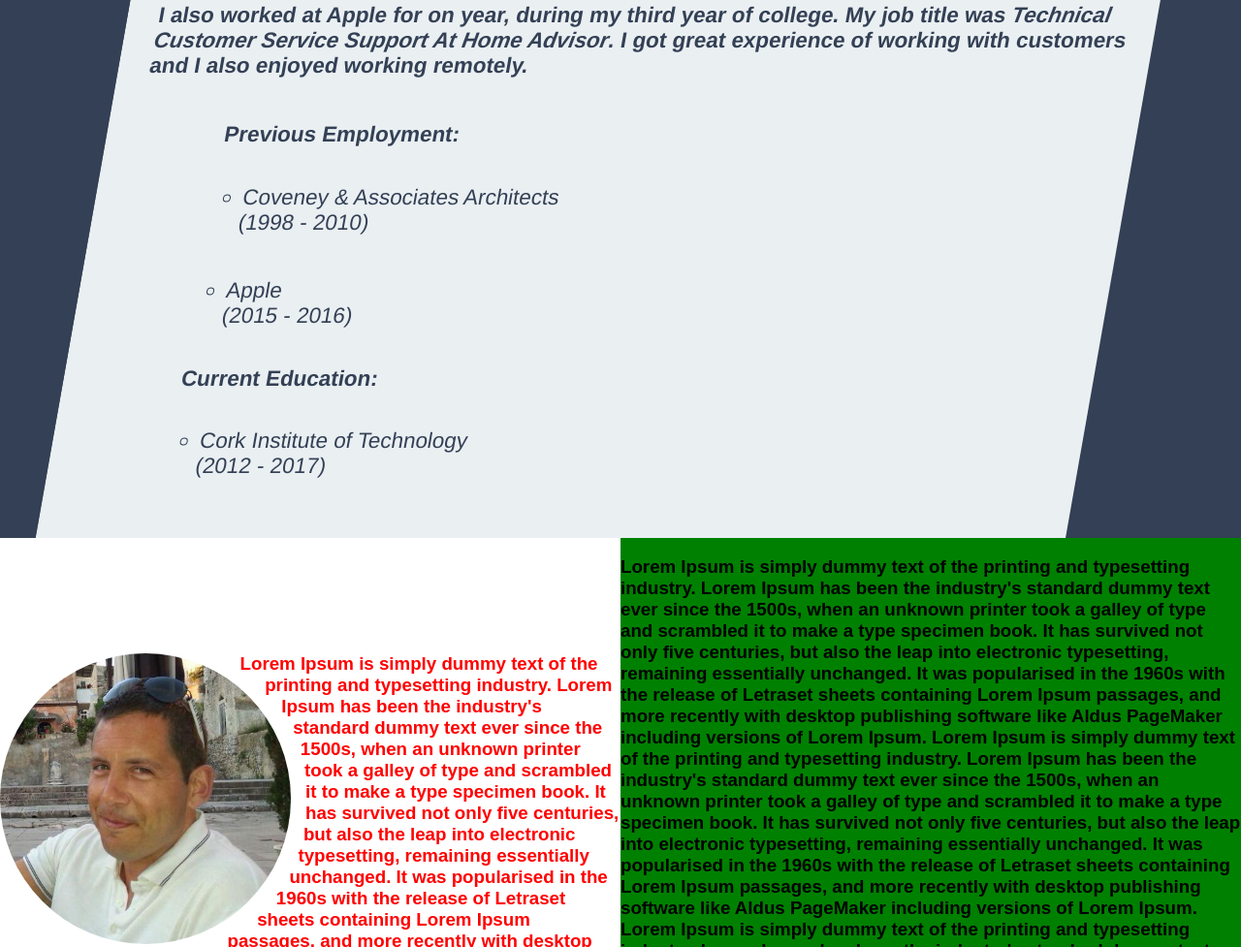
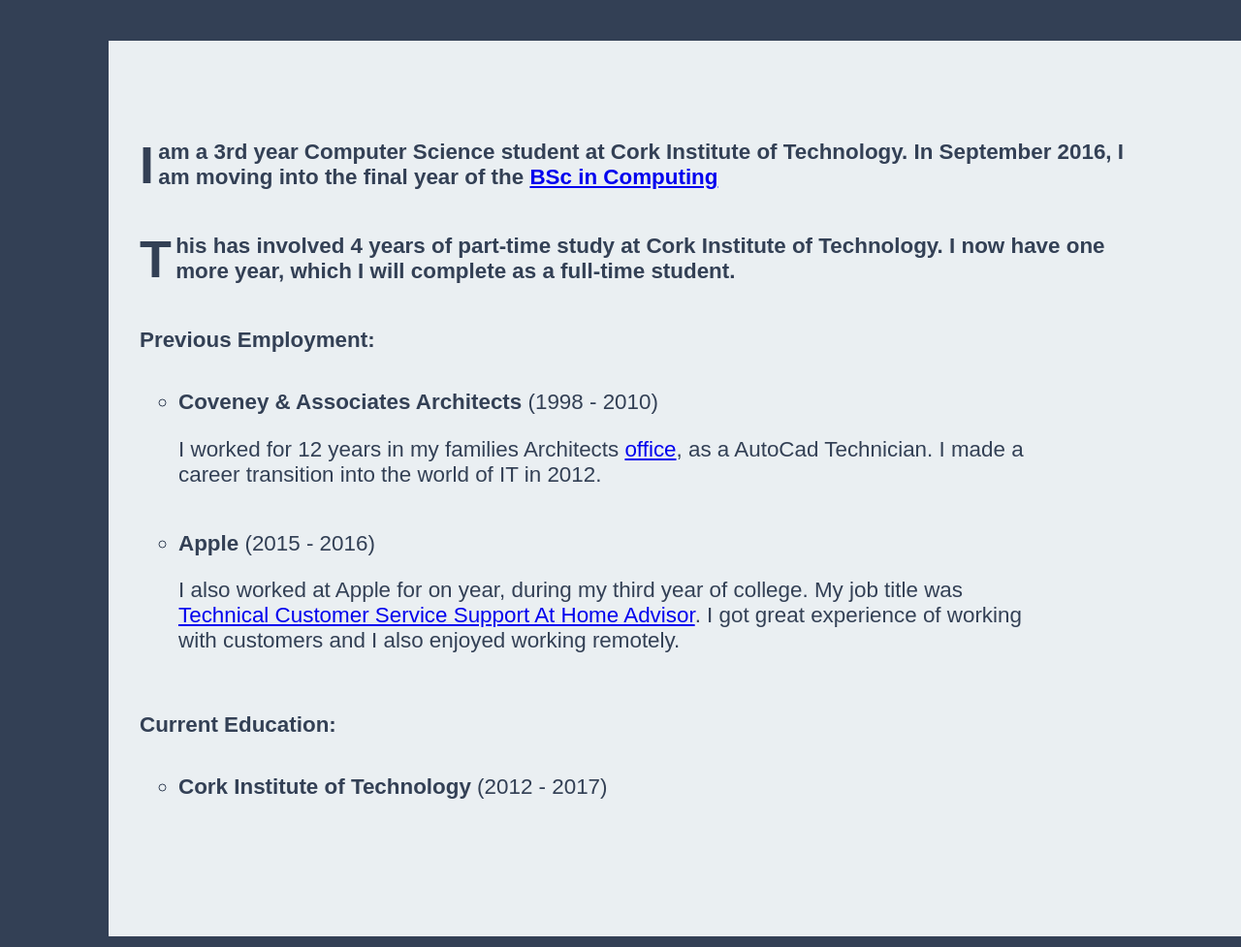
Before and after one commit to BrianCoveney/PersonalSite, a website: page index.html in a window 1280 px wide. Shown: the part 1057-2034 px from the top of the page at 97% size. Drawn offline with Linux system fonts and the light colour scheme.

Commit message:
removed layout skew. added pic of my android app

```diff
--- a/index.html
+++ b/index.html
@@ -2,7 +2,6 @@
 <html lang="en">
 <head>
     <title>Brian's Site Home</title>
-    <meta name="viewport" content="width=device-width, initial-scale=1">
     <link rel="stylesheet" type="text/css" href="dist/css/main.css">
     <script src="src/js/jquery.min.js"></script>
 </head>
@@ -24,42 +23,47 @@
                 <p><span>Brian Coveney</span><br >
                     Computer Science Student </p>
             </div>
+            <a href="#part2"><span id="triangle"></span></a>
         </div>
         <div class="shape_rect topLhs"></div>
     </div>
     <section id="part2">
         <div class="section_inner">
-            <p class="bio pt1">
-                I worked for 12 years in an Architects office as a AutoCad Technician.
-                I made a career transition into the world of IT in 2012.
-                This has involved 4 years of part-time study at Cork Institute of Technology.
+            <p>
+                I am a 3rd year Computer Science student at Cork Institute of Technology.
+                In September 2016, I am moving into the final year of the
+                <a href="http://courses.cit.ie/index.cfm/page/course/code/CR_KCOMP_7" >BSc in Computing</a>
+            </p>
+            <p>
+                This has involved 4 years of part-time study at
+                Cork Institute of Technology.
                 I now have one more year, which I will complete as a full-time student.
-            </p>
-            <p class="bio pt2">
-                I also worked at Apple for on year, during my third year of college.
-                My job title was <i>Technical Customer Service Support At Home Advisor</i>. I got great
-                experience of working with customers and I also enjoyed working remotely.
             </p>
             <h3>Previous Employment:</h3>
             <ul>
-                <li>Coveney & Associates Architects
-                    <br >(1998 - 2010)
+                <li>Coveney & Associates Architects <span>(1998 - 2010)</span>
+                    <p>I worked for 12 years in my families Architects <a href="https://briancoveney.github.io/CoveneyArchitects/index.html">office</a>,
+                        as a AutoCad Technician. I made a career transition into the world of IT in 2012.</p>
                 </li>
-                <li>Apple
-                    <br >(2015 - 2016)
+                <li>Apple <span>(2015 - 2016)</span>
+                    <p class="bio pt2">
+                        I also worked at Apple for on year, during my third year of college.
+                        My job title was <a href="https://www.apple.com/jobs/ie/aha.html" >Technical Customer Service
+                        Support At Home Advisor</a>. I got great experience of working with customers and I also enjoyed
+                        working remotely.
+                    </p>
                 </li>
             </ul>
             <h3>Current Education:</h3>
             <ul>
-                <li>Cork Institute of Technology
-                    <br >(2012 - 2017)
+                <li>Cork Institute of Technology <span>(2012 - 2017)</span>
                 </li>
             </ul>
         </div>
     </section>
     <article>
         <div id="part3">
-            <div class="circle_pic"></div>
+            <div class="app_screenshot"></div>
             <h3 class="content2">
                 Lorem Ipsum is simply dummy text of the printing and typesetting industry. Lorem Ipsum has been the industry's standard dummy text ever since the 1500s, when an unknown printer took a galley of type and scrambled it to make a type specimen book. It has survived not only five centuries, but also the leap into electronic typesetting, remaining essentially unchanged. It was popularised in the 1960s with the release of Letraset sheets containing Lorem Ipsum passages, and more recently with desktop publishing software like Aldus PageMaker including versions of Lorem Ipsum. Lorem Ipsum is simply dummy text of the printing and typesetting industry. Lorem Ipsum has been the industry's standard dummy text ever since the 1500s, when an unknown printer took a galley of type and scrambled it to make a type specimen book. It has survived not only five centuries, but also the leap into electronic typesetting, remaining essentially unchanged. It was popularised in the 1960s with the release of Letraset sheets containing Lorem Ipsum passages, and more recently with desktop publishing software like Aldus PageMaker including versions of Lorem Ipsum.
             </h3>
@@ -92,7 +96,6 @@
     </div>
 </div>
 
-
 <footer id="mFooter">
     <p class='footer_cont' >Posted by: ChangeName</p>
     <p>Contact information: <a href="mailto:someone@example.com">
--- a/package.json
+++ b/package.json
@@ -17,7 +17,7 @@
     "watch:css": "onchange 'src/scss/*.scss' -- npm run build:css",
     "watch:images": "onchange 'src/images' -- npm run build:images",
     "watch:js": "onchange 'src/js/*.js' -- npm run build:js",
-    "watch:all": "parallelshell 'npm run serve' 'npm run watch:css' 'npm run watch:js'"
+    "watch:all": "parallelshell 'npm run serve' 'npm run watch:css' 'npm run watch:js' 'npm run build:images'"
   },
   "devDependencies": {
     "autoprefixer": "^6.3.7",
--- a/src/scss/main.scss
+++ b/src/scss/main.scss
@@ -143,7 +143,9 @@
       .txt_over_main_img{
         font-family: Ailerons, "Courier New", monospace;
         margin-top: 0;
+        margin-bottom: 15rem;
         text-align: center;
+
 
 
         p span{
@@ -192,30 +194,13 @@
     flex-direction: column;
 
     #circle_profile_pic {
-      width: 200px;
-      height: 200px;
+      width: 280px;
+      height: 280px;
       margin-top: 100px;
       border-radius: 50%;
       background: url('../images/me.jpg');
       background-size: cover;
     }
-
-    #triangle {
-      width: 0;
-      height: 0;
-      border-top: 140px solid #20a3bf;
-      border-left: 90px solid transparent;
-      border-right: 90px solid transparent;
-      opacity: 0.5;
-
-
-    }
-
-    // removes Firefox blue border
-    a:focus {
-      outline: 0;
-    }
-
    }
 }
 
@@ -227,7 +212,8 @@
   background-color: #334055;
   flex-basis: 100%;
   overflow: hidden;
-
+  padding-bottom: 10rem;
+  padding-top: 10rem;
 
 
   .section_inner{
@@ -237,33 +223,34 @@
     min-width:100%;
     min-height:100%;
     background: #eaeff2;
-    transform: skew(-10deg);
+    //transform: skew(-10deg);
     overflow: hidden;
     margin-left: 20%;
     padding-left: 2em;
-    padding-right: 1em;
-
+    padding-top: 5em;
 
     // This clipping region,
     // cuts off a part of the section on the rhs
-    clip-path: polygon(0 100%, 0 0, 80% 0, 80% 100%);
+    //clip-path: polygon(0 100%, 0 0, 80% 0, 80% 100%);
 
 
 
     p{
       font-size: 1.4em;
-      margin-top:5em;
-      margin-right: 5em;
       font-weight: bold;
       width:80%;
       align-self: flex-start;
       color: #334055;
-
     }
 
-    .pt2{
-      margin-top: 0;
 
+
+    p:first-letter{
+      font-size: 2.4em;
+      float:left;
+      margin-top: -0.10em;
+      margin-right: .08em;
+      margin-bottom: -0.2em;
     }
 
 
@@ -272,7 +259,6 @@
 
     h3 {
       font-size: 1.4em;
-      margin-left: 4em;
       color: #334055;
 
     }
@@ -280,21 +266,45 @@
 
     ul {
       list-style-type: circle;
-      margin-left: 5em;
+
+
 
 
       li{
         font-size: 1.4em;
         color: #334055;
+        font-weight:bold;
+        margin-right: 5em;
+
+
+        span{
+          font-weight:normal;}
+
+        p{
+          font-size: 1.4rem;
+          font-weight:normal;
+
+
+
+          &:first-letter{
+            font-size: 1.4rem;
+            float:none;
+            font-weight: normal;
+            margin-top: 0;
+            margin-right: 0;
+            margin-bottom: 0;
+          }
+
+        }
 
         &:first-of-type{
           margin-bottom:2em;
 
         }
+      }
+    }
 
-      }
-
-    }
+    h3{margin-right: 5em}
 
 
     .content {
@@ -320,18 +330,22 @@
 
 
 
-  .circle_pic{
-    width: 300px;
-    height: 300px;
-    border-radius: 50%;
-    background: url('../images/me.jpg');
+  .app_screenshot{
+    width: 280px;
+    height: 480px;
+    border-radius: 80px/80px;
+    background: url('../images/app_Task.png');
     background-size: cover;
+    background-repeat: no-repeat;
     float: left;
-    margin-right: 20px;
-    shape-outside: circle(50%);
+    margin-right: 10px;
+    margin-top: 10px;
+    z-index:1;
+    shape-outside: ellipse(60% 60% at 50% 50%);
   }
 
   .content2{
+
     color: red;
 
   }
@@ -416,8 +430,9 @@
  2.0  Media Queries
  ========================================================================== */
 
+
 $phone-width: 380px;
-$large-screen: 1366px;
+$large-screen: 1025px;
 
 @mixin phone-width {
   @media (max-width: $phone-width) {
@@ -451,10 +466,20 @@
 
 @include below-large-screen {
 
-  nav {
+  nav{
     min-width: 100%;
     position: relative;
   }
+
+    .fullscreen_img {
+
+      #circle_profile_pic {
+        max-width: 200px;
+        max-height: 200px;
+      }
+
+    }
+
 
   .txt_over_main_img {
     p span {
@@ -464,6 +489,6 @@
     p {
       font-size: 3rem;
     }
+  }
 
-  }
 }
```
Also changed, not shown: dist/css/main.css, dist/images/app_Task.png (added), src/images/app_Task.png (added).
